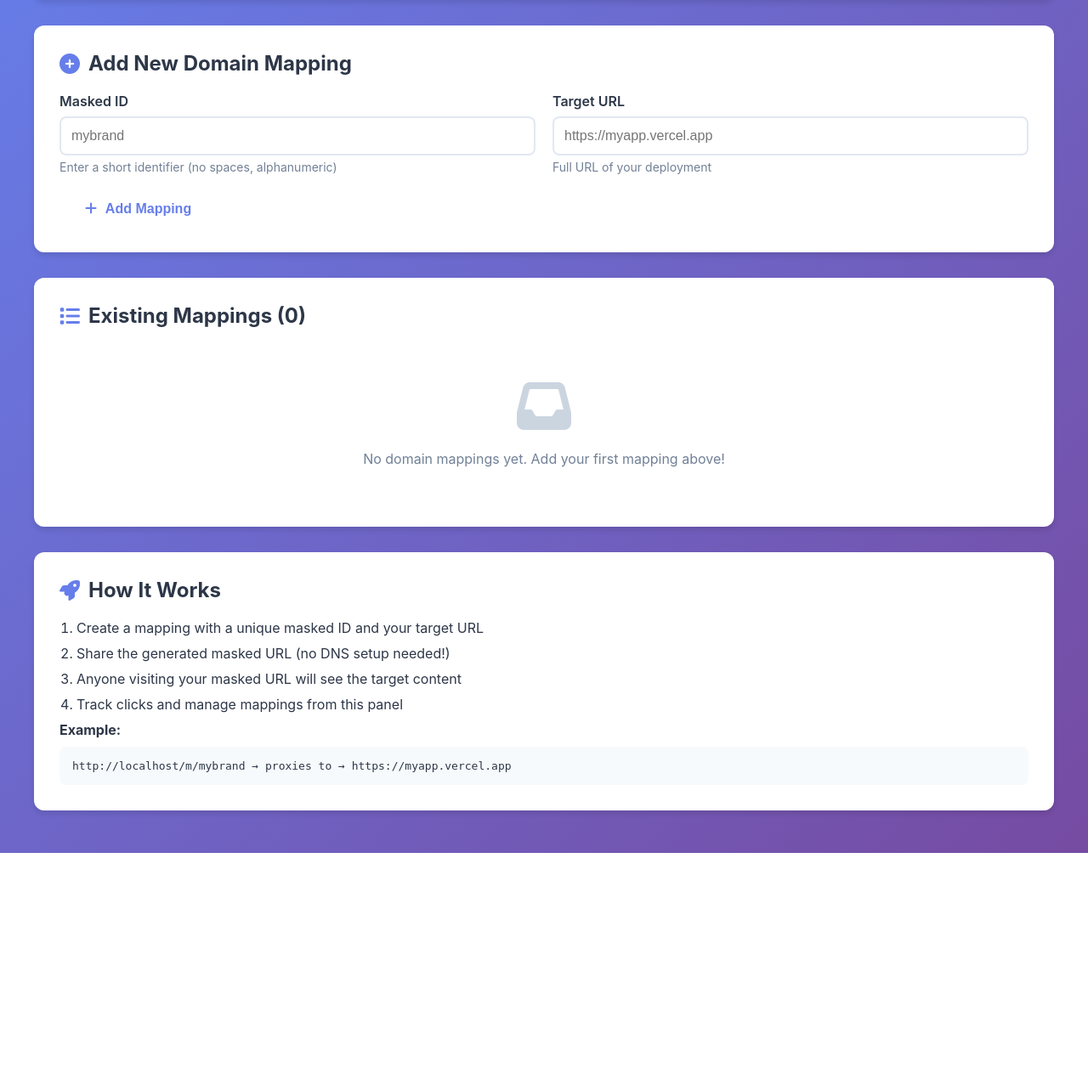
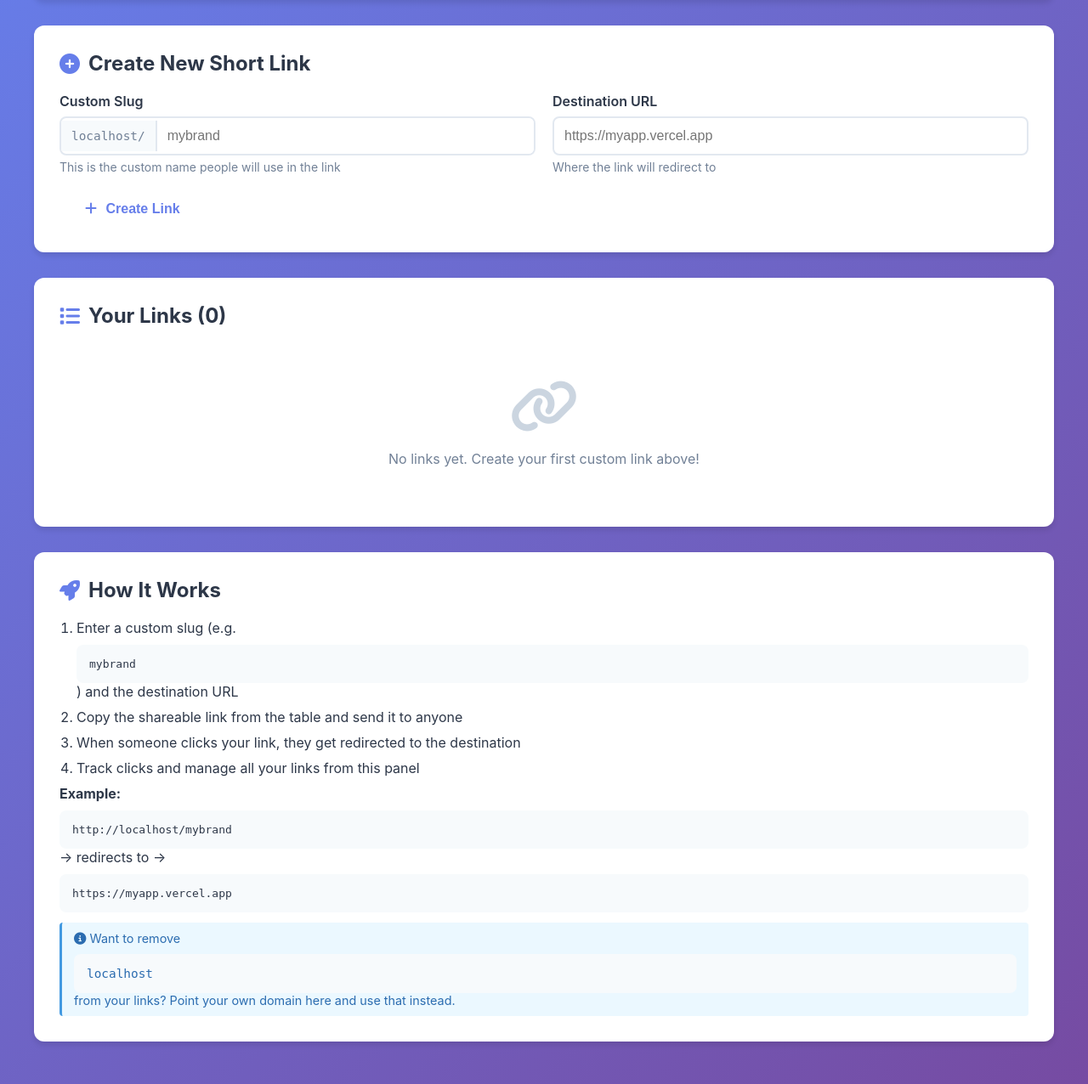
Before and after one commit to Grzzlyartist/maskDNS, a Flask app: template templates/admin.html in a window 1280 px wide. Shown: the part 124-1400 px from the top of the page at 85% size. Before the commit the page ends 1128 px from the top, so only its background shows below. Run offline with Flask 3, Linux system fonts and the light colour scheme; the template is opened without the code that fills it, so the values that code supplies are empty.

Commit message:
Update to URL shortener workflow with shareable links

```diff
--- a/app.py
+++ b/app.py
@@ -167,6 +167,33 @@ def add_mapping():
     except sqlite3.IntegrityError:
         return jsonify({'success': False, 'error': 'Domain already exists'}), 400
 
+@app.route('/admin/edit/<int:mapping_id>', methods=['POST'])
+@login_required
+def edit_mapping(mapping_id):
+    """Edit an existing mapping"""
+    custom_domain = request.form.get('custom_domain', '').strip()
+    target_url = request.form.get('target_url', '').strip()
+
+    if not custom_domain or not target_url:
+        return redirect(url_for('admin_panel'))
+
+    custom_domain = clean_domain(custom_domain)
+
+    if not target_url.startswith(('http://', 'https://')):
+        target_url = 'https://' + target_url
+
+    if not validate_url(target_url):
+        return redirect(url_for('admin_panel'))
+
+    conn = get_db()
+    conn.execute(
+        'UPDATE domain_mappings SET custom_domain = ?, target_url = ? WHERE id = ?',
+        (custom_domain, target_url, mapping_id)
+    )
+    conn.commit()
+    conn.close()
+    return redirect(url_for('admin_panel'))
+
 @app.route('/admin/delete/<int:mapping_id>', methods=['POST'])
 @login_required
 def delete_mapping(mapping_id):
@@ -285,81 +312,25 @@ def masked_proxy(masked_id, subpath=''):
 @app.route('/<path:path>')
 @app.route('/proxy', defaults={'path': ''})
 def proxy_handler(path):
-    """Main proxy handler - fetches content from target URL (DNS-based)"""
-    host = request.headers.get('Host', request.host).split(':')[0]
+    """Slug-based redirect handler - redirects to target URL"""
+    # Ignore static/internal paths
+    if path.startswith(('admin', 'static', 'm/', 'stats', 'proxy')):
+        return render_template('error.html', message='Page not found'), 404
 
-    # Look up domain mapping
+    slug = path.split('/')[0]
+
     conn = get_db()
     mapping = conn.execute(
         'SELECT * FROM domain_mappings WHERE custom_domain = ? AND is_active = 1',
-        (host,)
+        (slug,)
     ).fetchone()
     conn.close()
 
     if not mapping:
-        return render_template('not_configured.html', domain=host), 404
+        return render_template('not_configured.html', domain=slug), 404
 
-    # Track click
     track_click(mapping['id'])
-
-    # Build target URL
-    target_url = mapping['target_url'].rstrip('/')
-    if path:
-        target_url = f"{target_url}/{path}"
-
-    # Add query parameters
-    if request.query_string:
-        target_url = f"{target_url}?{request.query_string.decode()}"
-
-    try:
-        # Prepare headers
-        headers = {
-            'User-Agent': request.headers.get('User-Agent', 'MaskDNS/1.0'),
-            'Accept': request.headers.get('Accept', '*/*'),
-            'Accept-Language': request.headers.get('Accept-Language', 'en-US,en;q=0.9'),
-        }
-
-        # Fetch content from target
-        response = requests.request(
-            method=request.method,
-            url=target_url,
-            headers=headers,
-            data=request.get_data(),
-            cookies=request.cookies,
-            allow_redirects=False,
-            timeout=app.config['TIMEOUT'],
-            stream=True
-        )
-
-        # Handle redirects
-        if response.status_code in [301, 302, 303, 307, 308]:
-            location = response.headers.get('Location', '')
-            if location.startswith('/'):
-                # Relative redirect - keep on our domain
-                return redirect(location, code=response.status_code)
-            else:
-                # Absolute redirect - proxy it
-                return redirect(location, code=response.status_code)
-
-        # Build response
-        excluded_headers = ['content-encoding', 'content-length', 'transfer-encoding', 'connection']
-        response_headers = [
-            (name, value) for (name, value) in response.raw.headers.items()
-            if name.lower() not in excluded_headers
-        ]
-
-        return Response(
-            response.content,
-            status=response.status_code,
-            headers=response_headers
-        )
-
-    except requests.exceptions.Timeout:
-        return render_template('error.html', message='Target URL timeout'), 504
-    except requests.exceptions.RequestException as e:
-        return render_template('error.html', message=f'Error fetching target: {str(e)}'), 502
-    except Exception as e:
-        return render_template('error.html', message='Internal server error'), 500
+    return redirect(mapping['target_url'], code=302)
 
 @app.errorhandler(404)
 def not_found(e):
--- a/static/style.css
+++ b/static/style.css
@@ -727,3 +727,126 @@ footer a {
         flex-direction: column;
     }
 }
+
+/* Slug input with prefix */
+.slug-input-wrapper {
+    display: flex;
+    align-items: center;
+    border: 2px solid #e2e8f0;
+    border-radius: 8px;
+    overflow: hidden;
+    background: white;
+}
+
+.slug-prefix {
+    padding: 10px 12px;
+    background: #f7fafc;
+    border-right: 2px solid #e2e8f0;
+    color: #718096;
+    font-size: 0.9rem;
+    white-space: nowrap;
+    font-family: monospace;
+}
+
+.slug-input {
+    border: none !important;
+    border-radius: 0 !important;
+    flex: 1;
+}
+
+.slug-input:focus {
+    outline: none;
+    box-shadow: none !important;
+}
+
+/* Share link cell */
+.share-link-cell {
+    display: flex;
+    flex-direction: column;
+    gap: 4px;
+}
+
+.share-label {
+    font-size: 0.7rem;
+    font-weight: 700;
+    text-transform: uppercase;
+    letter-spacing: 0.05em;
+    color: #48bb78;
+}
+
+.share-link-row {
+    display: flex;
+    align-items: center;
+    gap: 8px;
+}
+
+.share-link {
+    background: #f0fff4;
+    color: #276749;
+    padding: 4px 8px;
+    border-radius: 4px;
+    border: 1px solid #9ae6b4;
+    font-size: 0.85rem;
+}
+
+.btn-success {
+    background: #48bb78 !important;
+    color: white !important;
+    border-color: #48bb78 !important;
+}
+
+.tip {
+    margin-top: 12px;
+    padding: 10px 14px;
+    background: #ebf8ff;
+    border-left: 3px solid #4299e1;
+    border-radius: 4px;
+    color: #2b6cb0;
+    font-size: 0.9rem;
+}
+
+/* Edit modal */
+.modal-overlay {
+    position: fixed;
+    inset: 0;
+    background: rgba(0,0,0,0.5);
+    display: flex;
+    align-items: center;
+    justify-content: center;
+    z-index: 1000;
+}
+
+.modal-box {
+    background: white;
+    border-radius: 12px;
+    padding: 28px;
+    width: 100%;
+    max-width: 480px;
+    box-shadow: 0 20px 60px rgba(0,0,0,0.3);
+}
+
+.modal-box h3 {
+    margin-bottom: 20px;
+    font-size: 1.2rem;
+    color: #2d3748;
+}
+
+.modal-actions {
+    display: flex;
+    gap: 10px;
+    margin-top: 20px;
+}
+
+.btn-warning {
+    background: #ed8936;
+    color: white;
+    border: none;
+    padding: 6px 12px;
+    border-radius: 6px;
+    cursor: pointer;
+    font-size: 0.85rem;
+}
+
+.btn-warning:hover {
+    background: #dd6b20;
+}
--- a/templates/admin.html
+++ b/templates/admin.html
@@ -20,37 +20,41 @@
         </header>
 
         <div class="card">
-            <h2><i class="fas fa-plus-circle"></i> Add New Domain Mapping</h2>
+            <h2><i class="fas fa-plus-circle"></i> Create New Short Link</h2>
             <form method="POST" action="{{ url_for('add_mapping') }}" class="mapping-form">
                 <div class="form-row">
                     <div class="form-group">
-                        <label for="custom_domain">Masked ID</label>
-                        <input type="text" id="custom_domain" name="custom_domain"
-                               class="form-control" placeholder="mybrand" required>
-                        <small>Enter a short identifier (no spaces, alphanumeric)</small>
+                        <label for="custom_domain">Custom Slug</label>
+                        <div class="slug-input-wrapper">
+                            <span class="slug-prefix">{{ request.host }}/</span>
+                            <input type="text" id="custom_domain" name="custom_domain"
+                                   class="form-control slug-input" placeholder="mybrand" required
+                                   pattern="[a-zA-Z0-9_-]+" title="Letters, numbers, hyphens and underscores only">
+                        </div>
+                        <small>This is the custom name people will use in the link</small>
                     </div>
                     <div class="form-group">
-                        <label for="target_url">Target URL</label>
+                        <label for="target_url">Destination URL</label>
                         <input type="text" id="target_url" name="target_url"
                                class="form-control" placeholder="https://myapp.vercel.app" required>
-                        <small>Full URL of your deployment</small>
+                        <small>Where the link will redirect to</small>
                     </div>
                 </div>
                 <button type="submit" class="btn btn-primary">
-                    <i class="fas fa-plus"></i> Add Mapping
+                    <i class="fas fa-plus"></i> Create Link
                 </button>
             </form>
         </div>
 
         <div class="card">
-            <h2><i class="fas fa-list"></i> Existing Mappings ({{ mappings|length }})</h2>
+            <h2><i class="fas fa-list"></i> Your Links ({{ mappings|length }})</h2>
             {% if mappings %}
             <div class="table-responsive">
                 <table class="mappings-table">
                     <thead>
                         <tr>
-                            <th>Masked URL</th>
-                            <th>Target URL</th>
+                            <th>Shareable Link</th>
+                            <th>Redirects To</th>
                             <th>Clicks</th>
                             <th>Status</th>
                             <th>Created</th>
@@ -61,11 +65,16 @@
                         {% for mapping in mappings %}
                         <tr>
                             <td>
-                                <code>{{ request.host_url }}m/{{ mapping.custom_domain }}</code>
-                                <button onclick="copyToClipboard('{{ request.host_url }}m/{{ mapping.custom_domain }}')"
-                                        class="btn btn-xs btn-copy" title="Copy URL">
-                                    <i class="fas fa-copy"></i>
-                                </button>
+                                <div class="share-link-cell">
+                                    <span class="share-label">Share this link</span>
+                                    <div class="share-link-row">
+                                        <code class="share-link">{{ request.host_url }}{{ mapping.custom_domain }}</code>
+                                        <button onclick="copyToClipboard('{{ request.host_url }}{{ mapping.custom_domain }}', this)"
+                                                class="btn btn-xs btn-copy" title="Copy shareable link">
+                                            <i class="fas fa-copy"></i> Copy
+                                        </button>
+                                    </div>
+                                </div>
                             </td>
                             <td><code class="target-url">{{ mapping.target_url }}</code></td>
                             <td><span class="badge badge-info">{{ mapping.clicks }}</span></td>
@@ -88,8 +97,14 @@
                                         {% if mapping.is_active %}Deactivate{% else %}Activate{% endif %}
                                     </button>
                                 </form>
+                                <button class="btn btn-sm btn-warning btn-edit" title="Edit"
+                                        data-id="{{ mapping.id }}"
+                                        data-slug="{{ mapping.custom_domain }}"
+                                        data-target="{{ mapping.target_url }}">
+                                    <i class="fas fa-edit"></i>
+                                </button>
                                 <form method="POST" action="{{ url_for('delete_mapping', mapping_id=mapping.id) }}"
-                                      style="display:inline;" onsubmit="return confirm('Delete this mapping?');">
+                                      style="display:inline;" onsubmit="return confirm('Delete this link?');">
                                     <button type="submit" class="btn btn-sm btn-danger" title="Delete">
                                         <i class="fas fa-trash-alt"></i>
                                     </button>
@@ -106,8 +121,8 @@
             </div>
             {% else %}
             <div class="empty-state">
-                <i class="fas fa-inbox"></i>
-                <p>No domain mappings yet. Add your first mapping above!</p>
+                <i class="fas fa-link"></i>
+                <p>No links yet. Create your first custom link above!</p>
             </div>
             {% endif %}
         </div>
@@ -115,24 +130,75 @@
         <div class="card setup-guide">
             <h2><i class="fas fa-rocket"></i> How It Works</h2>
             <ol>
-                <li>Create a mapping with a unique masked ID and your target URL</li>
-                <li>Share the generated masked URL (no DNS setup needed!)</li>
-                <li>Anyone visiting your masked URL will see the target content</li>
-                <li>Track clicks and manage mappings from this panel</li>
+                <li>Enter a custom slug (e.g. <code>mybrand</code>) and the destination URL</li>
+                <li>Copy the shareable link from the table and send it to anyone</li>
+                <li>When someone clicks your link, they get redirected to the destination</li>
+                <li>Track clicks and manage all your links from this panel</li>
             </ol>
-            <p><strong>Example:</strong></p>
-            <code>{{ request.host_url }}m/mybrand → proxies to → https://myapp.vercel.app</code>
+            <p><strong>Example:</strong> <code>{{ request.host_url }}mybrand</code> → redirects to → <code>https://myapp.vercel.app</code></p>
+            <p class="tip"><i class="fas fa-info-circle"></i> Want to remove <code>{{ request.host }}</code> from your links? Point your own domain here and use that instead.</p>
+        </div>
+    </div>
+
+    <!-- Edit Modal -->
+    <div id="editModal" class="modal-overlay" style="display:none;">
+        <div class="modal-box">
+            <h3><i class="fas fa-edit"></i> Edit Link</h3>
+            <form method="POST" id="editForm" class="mapping-form">
+                <div class="form-group">
+                    <label>Custom Slug</label>
+                    <div class="slug-input-wrapper">
+                        <span class="slug-prefix">{{ request.host }}/</span>
+                        <input type="text" name="custom_domain" id="editSlug" class="form-control slug-input"
+                               pattern="[a-zA-Z0-9_-]+" required>
+                    </div>
+                </div>
+                <div class="form-group" style="margin-top:12px;">
+                    <label>Destination URL</label>
+                    <input type="text" name="target_url" id="editTarget" class="form-control" required>
+                </div>
+                <div class="modal-actions">
+                    <button type="submit" class="btn btn-primary">
+                        <i class="fas fa-save"></i> Save Changes
+                    </button>
+                    <button type="button" onclick="closeEdit()" class="btn btn-secondary">Cancel</button>
+                </div>
+            </form>
         </div>
     </div>
 
     <script>
-    function copyToClipboard(text) {
+    function copyToClipboard(text, btn) {
         navigator.clipboard.writeText(text).then(function() {
-            alert('Copied to clipboard!');
-        }, function(err) {
-            console.error('Could not copy text: ', err);
+            const original = btn.innerHTML;
+            btn.innerHTML = '<i class="fas fa-check"></i> Copied!';
+            btn.classList.add('btn-success');
+            btn.classList.remove('btn-copy');
+            setTimeout(function() {
+                btn.innerHTML = original;
+                btn.classList.remove('btn-success');
+                btn.classList.add('btn-copy');
+            }, 2000);
         });
     }
+
+    document.addEventListener('click', function(e) {
+        const btn = e.target.closest('.btn-edit');
+        if (btn) {
+            document.getElementById('editSlug').value = btn.dataset.slug;
+            document.getElementById('editTarget').value = btn.dataset.target;
+            document.getElementById('editForm').action = '/admin/edit/' + btn.dataset.id;
+            document.getElementById('editModal').style.display = 'flex';
+        }
+    });
+
+    function closeEdit() {
+        document.getElementById('editModal').style.display = 'none';
+    }
+
+    document.getElementById('editModal').addEventListener('click', function(e) {
+        if (e.target === this) closeEdit();
+    });
     </script>
 </body>
 </html>
```
